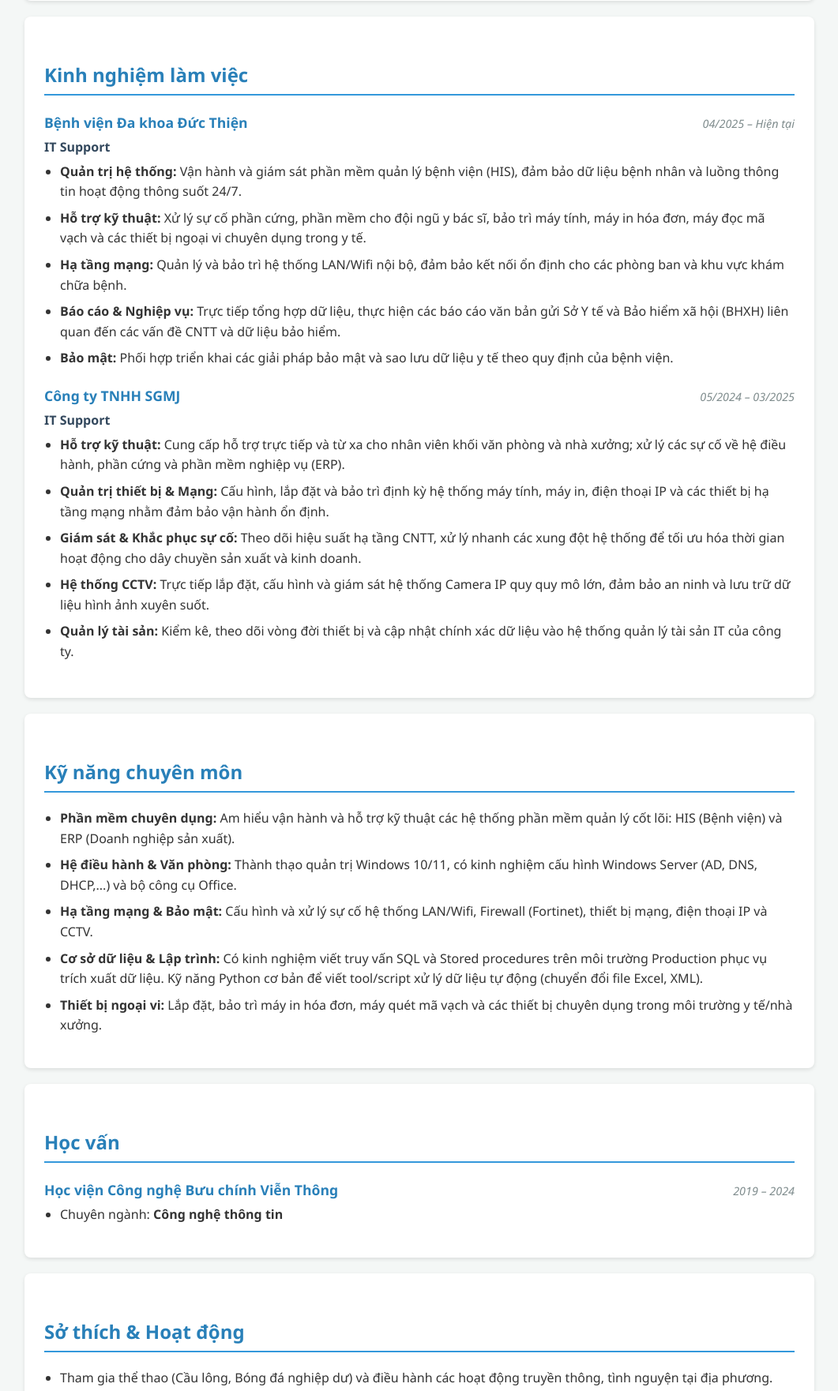
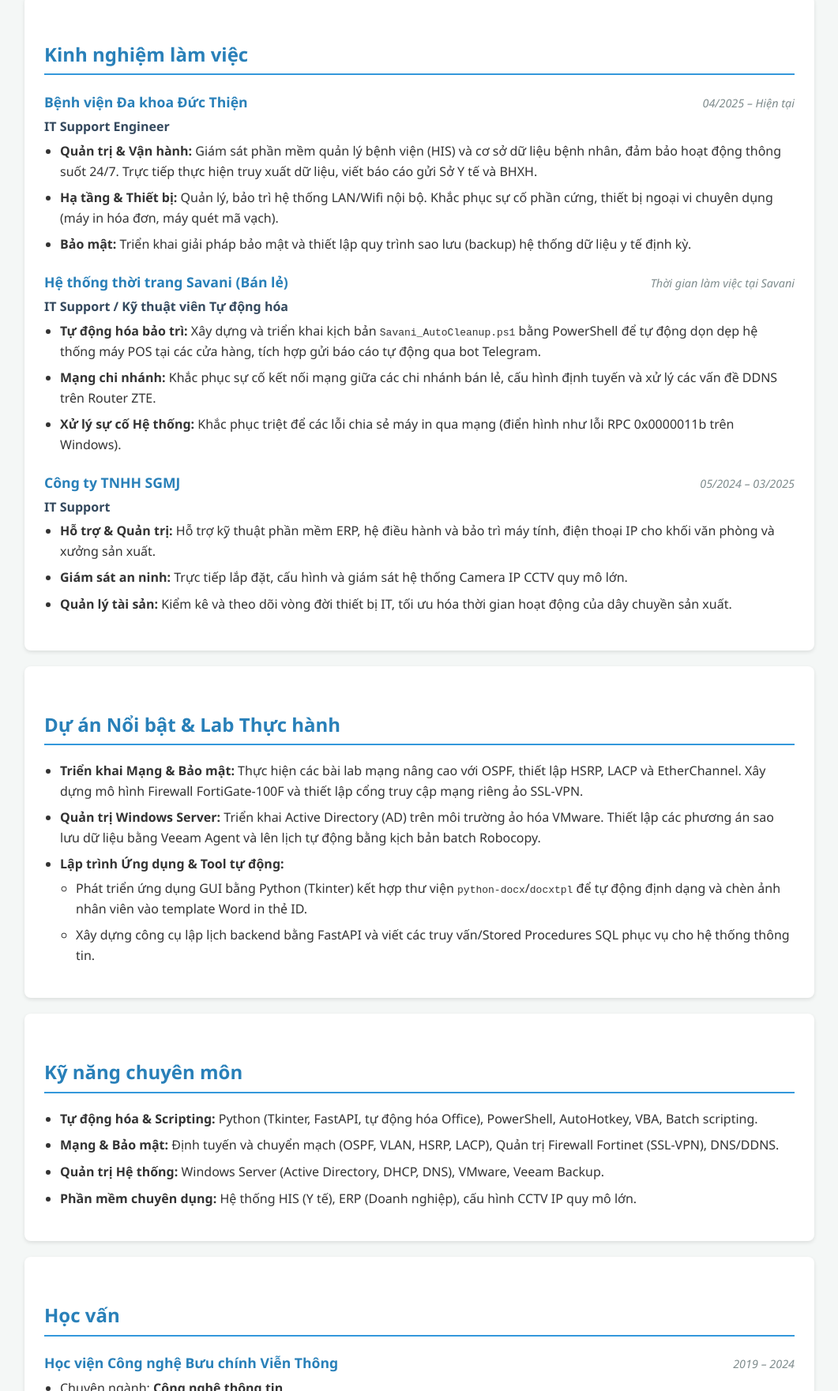
Before and after one commit to daipham2001/my-cv, a plain HTML site: page index.html in a window 1280 px wide. Shown: the part 582-2344 px from the top of the page at 79% size, without its empty margins (109-1170 px from the left). Drawn offline with Linux system fonts and the light colour scheme.

Commit message:
Update index.html

```diff
--- a/index.html
+++ b/index.html
@@ -14,7 +14,6 @@
         h2 { color: #2980b9; border-bottom: 2px solid #3498db; padding-bottom: 5px; margin-top: 30px; }
         .section { background: #fff; padding: 25px; border-radius: 8px; margin-bottom: 20px; box-shadow: 0 2px 5px rgba(0,0,0,0.1); }
 
-        /* CSS cho phần kinh nghiệm làm việc */
         .job-block { margin-bottom: 20px; }
         .job-header { display: flex; justify-content: space-between; align-items: baseline; margin-bottom: 5px; flex-wrap: wrap; }
         .company { font-weight: bold; color: #2980b9; font-size: 1.1em; }
@@ -28,7 +27,6 @@
         .cert-item h3 { margin-bottom: 15px; color: #34495e; font-size: 1.1em; }
         .pdf-frame { width: 100%; height: 500px; border: 1px solid #ddd; border-radius: 4px; }
 
-        /* Bố cục lưới cho chứng chỉ */
         .cert-grid {
             display: grid;
             grid-template-columns: repeat(auto-fill, minmax(350px, 1fr));
@@ -54,7 +52,7 @@
     <div class="container">
         <header>
             <h1>Phạm Hồng Đại</h1>
-            <div class="title">IT Support</div>
+            <div class="title">IT Support Engineer / System Administrator</div>
             <div class="contact">
                 Email: phamhongdai2001@gmail.com | SĐT: 0388560668 <br>
                 Địa chỉ: Thôn Phú Quang, Lưu Vệ, Thanh Hóa
@@ -63,7 +61,7 @@
 
         <div class="section">
             <h2>Mục tiêu nghề nghiệp</h2>
-            <p>Tôi mong muốn ứng tuyển vị trí IT Support để trực tiếp đóng góp kỹ năng xử lý sự cố hệ thống và vận hành hạ tầng mạng, đảm bảo tính ổn định cao nhất cho các hoạt động nghiệp vụ của Quý công ty. Với kinh nghiệm thực tế đã trải qua cả môi trường doanh nghiệp sản xuất và vận hành phần mềm chuyên dụng tại bệnh viện, tôi tự tin về khả năng thích nghi nhanh và hỗ trợ kỹ thuật hiệu quả. Tôi kỳ vọng được làm việc trong một môi trường chuyên nghiệp để vừa phát huy năng lực, vừa nâng cao trình độ chuyên sâu về quản trị hệ thống, đồng hành lâu dài cùng sự phát triển của đơn vị.</p>
+            <p>Ứng tuyển vị trí IT Support / System Admin để vận dụng kinh nghiệm xử lý sự cố, triển khai hạ tầng mạng và đặc biệt là khả năng viết kịch bản tự động hóa (Python, PowerShell) vào việc tối ưu hệ thống. Với nền tảng kỹ thuật thực chiến từ môi trường y tế đến hệ thống chuỗi bán lẻ, tôi mong muốn đảm bảo tính ổn định và tính sẵn sàng cao nhất cho hệ thống CNTT của Quý công ty, đồng thời phát triển bản thân theo định hướng chuyên gia quản trị hệ thống.</p>
         </div>
 
         <div class="section">
@@ -74,13 +72,24 @@
                     <span class="company">Bệnh viện Đa khoa Đức Thiện</span>
                     <span class="job-date">04/2025 – Hiện tại</span>
                 </div>
-                <div class="job-title">IT Support</div>
+                <div class="job-title">IT Support Engineer</div>
                 <ul>
-                    <li><strong>Quản trị hệ thống:</strong> Vận hành và giám sát phần mềm quản lý bệnh viện (HIS), đảm bảo dữ liệu bệnh nhân và luồng thông tin hoạt động thông suốt 24/7.</li>
-                    <li><strong>Hỗ trợ kỹ thuật:</strong> Xử lý sự cố phần cứng, phần mềm cho đội ngũ y bác sĩ, bảo trì máy tính, máy in hóa đơn, máy đọc mã vạch và các thiết bị ngoại vi chuyên dụng trong y tế.</li>
-                    <li><strong>Hạ tầng mạng:</strong> Quản lý và bảo trì hệ thống LAN/Wifi nội bộ, đảm bảo kết nối ổn định cho các phòng ban và khu vực khám chữa bệnh.</li>
-                    <li><strong>Báo cáo & Nghiệp vụ:</strong> Trực tiếp tổng hợp dữ liệu, thực hiện các báo cáo văn bản gửi Sở Y tế và Bảo hiểm xã hội (BHXH) liên quan đến các vấn đề CNTT và dữ liệu bảo hiểm.</li>
-                    <li><strong>Bảo mật:</strong> Phối hợp triển khai các giải pháp bảo mật và sao lưu dữ liệu y tế theo quy định của bệnh viện.</li>
+                    <li><strong>Quản trị & Vận hành:</strong> Giám sát phần mềm quản lý bệnh viện (HIS) và cơ sở dữ liệu bệnh nhân, đảm bảo hoạt động thông suốt 24/7. Trực tiếp thực hiện truy xuất dữ liệu, viết báo cáo gửi Sở Y tế và BHXH.</li>
+                    <li><strong>Hạ tầng & Thiết bị:</strong> Quản lý, bảo trì hệ thống LAN/Wifi nội bộ. Khắc phục sự cố phần cứng, thiết bị ngoại vi chuyên dụng (máy in hóa đơn, máy quét mã vạch).</li>
+                    <li><strong>Bảo mật:</strong> Triển khai giải pháp bảo mật và thiết lập quy trình sao lưu (backup) hệ thống dữ liệu y tế định kỳ.</li>
+                </ul>
+            </div>
+
+            <div class="job-block">
+                <div class="job-header">
+                    <span class="company">Hệ thống thời trang Savani (Bán lẻ)</span>
+                    <span class="job-date">Thời gian làm việc tại Savani</span>
+                </div>
+                <div class="job-title">IT Support / Kỹ thuật viên Tự động hóa</div>
+                <ul>
+                    <li><strong>Tự động hóa bảo trì:</strong> Xây dựng và triển khai kịch bản <code>Savani_AutoCleanup.ps1</code> bằng PowerShell để tự động dọn dẹp hệ thống máy POS tại các cửa hàng, tích hợp gửi báo cáo tự động qua bot Telegram.</li>
+                    <li><strong>Mạng chi nhánh:</strong> Khắc phục sự cố kết nối mạng giữa các chi nhánh bán lẻ, cấu hình định tuyến và xử lý các vấn đề DDNS trên Router ZTE.</li>
+                    <li><strong>Xử lý sự cố Hệ thống:</strong> Khắc phục triệt để các lỗi chia sẻ máy in qua mạng (điển hình như lỗi RPC 0x0000011b trên Windows).</li>
                 </ul>
             </div>
 
@@ -91,23 +100,34 @@
                 </div>
                 <div class="job-title">IT Support</div>
                 <ul>
-                    <li><strong>Hỗ trợ kỹ thuật:</strong> Cung cấp hỗ trợ trực tiếp và từ xa cho nhân viên khối văn phòng và nhà xưởng; xử lý các sự cố về hệ điều hành, phần cứng và phần mềm nghiệp vụ (ERP).</li>
-                    <li><strong>Quản trị thiết bị & Mạng:</strong> Cấu hình, lắp đặt và bảo trì định kỳ hệ thống máy tính, máy in, điện thoại IP và các thiết bị hạ tầng mạng nhằm đảm bảo vận hành ổn định.</li>
-                    <li><strong>Giám sát & Khắc phục sự cố:</strong> Theo dõi hiệu suất hạ tầng CNTT, xử lý nhanh các xung đột hệ thống để tối ưu hóa thời gian hoạt động cho dây chuyền sản xuất và kinh doanh.</li>
-                    <li><strong>Hệ thống CCTV:</strong> Trực tiếp lắp đặt, cấu hình và giám sát hệ thống Camera IP quy quy mô lớn, đảm bảo an ninh và lưu trữ dữ liệu hình ảnh xuyên suốt.</li>
-                    <li><strong>Quản lý tài sản:</strong> Kiểm kê, theo dõi vòng đời thiết bị và cập nhật chính xác dữ liệu vào hệ thống quản lý tài sản IT của công ty.</li>
+                    <li><strong>Hỗ trợ & Quản trị:</strong> Hỗ trợ kỹ thuật phần mềm ERP, hệ điều hành và bảo trì máy tính, điện thoại IP cho khối văn phòng và xưởng sản xuất.</li>
+                    <li><strong>Giám sát an ninh:</strong> Trực tiếp lắp đặt, cấu hình và giám sát hệ thống Camera IP CCTV quy mô lớn.</li>
+                    <li><strong>Quản lý tài sản:</strong> Kiểm kê và theo dõi vòng đời thiết bị IT, tối ưu hóa thời gian hoạt động của dây chuyền sản xuất.</li>
                 </ul>
             </div>
         </div>
 
         <div class="section">
+            <h2>Dự án Nổi bật & Lab Thực hành</h2>
+            <ul>
+                <li><strong>Triển khai Mạng & Bảo mật:</strong> Thực hiện các bài lab mạng nâng cao với OSPF, thiết lập HSRP, LACP và EtherChannel. Xây dựng mô hình Firewall FortiGate-100F và thiết lập cổng truy cập mạng riêng ảo SSL-VPN.</li>
+                <li><strong>Quản trị Windows Server:</strong> Triển khai Active Directory (AD) trên môi trường ảo hóa VMware. Thiết lập các phương án sao lưu dữ liệu bằng Veeam Agent và lên lịch tự động bằng kịch bản batch Robocopy.</li>
+                <li><strong>Lập trình Ứng dụng & Tool tự động:</strong>
+                    <ul>
+                        <li>Phát triển ứng dụng GUI bằng Python (Tkinter) kết hợp thư viện <code>python-docx</code>/<code>docxtpl</code> để tự động định dạng và chèn ảnh nhân viên vào template Word in thẻ ID.</li>
+                        <li>Xây dựng công cụ lập lịch backend bằng FastAPI và viết các truy vấn/Stored Procedures SQL phục vụ cho hệ thống thông tin.</li>
+                    </ul>
+                </li>
+            </ul>
+        </div>
+
+        <div class="section">
             <h2>Kỹ năng chuyên môn</h2>
             <ul>
-                <li><strong>Phần mềm chuyên dụng:</strong> Am hiểu vận hành và hỗ trợ kỹ thuật các hệ thống phần mềm quản lý cốt lõi: HIS (Bệnh viện) và ERP (Doanh nghiệp sản xuất).</li>
-                <li><strong>Hệ điều hành & Văn phòng:</strong> Thành thạo quản trị Windows 10/11, có kinh nghiệm cấu hình Windows Server (AD, DNS, DHCP,...) và bộ công cụ Office.</li>
-                <li><strong>Hạ tầng mạng & Bảo mật:</strong> Cấu hình và xử lý sự cố hệ thống LAN/Wifi, Firewall (Fortinet), thiết bị mạng, điện thoại IP và CCTV.</li>
-                <li><strong>Cơ sở dữ liệu & Lập trình:</strong> Có kinh nghiệm viết truy vấn SQL và Stored procedures trên môi trường Production phục vụ trích xuất dữ liệu. Kỹ năng Python cơ bản để viết tool/script xử lý dữ liệu tự động (chuyển đổi file Excel, XML).</li>
-                <li><strong>Thiết bị ngoại vi:</strong> Lắp đặt, bảo trì máy in hóa đơn, máy quét mã vạch và các thiết bị chuyên dụng trong môi trường y tế/nhà xưởng.</li>
+                <li><strong>Tự động hóa & Scripting:</strong> Python (Tkinter, FastAPI, tự động hóa Office), PowerShell, AutoHotkey, VBA, Batch scripting.</li>
+                <li><strong>Mạng & Bảo mật:</strong> Định tuyến và chuyển mạch (OSPF, VLAN, HSRP, LACP), Quản trị Firewall Fortinet (SSL-VPN), DNS/DDNS.</li>
+                <li><strong>Quản trị Hệ thống:</strong> Windows Server (Active Directory, DHCP, DNS), VMware, Veeam Backup.</li>
+                <li><strong>Phần mềm chuyên dụng:</strong> Hệ thống HIS (Y tế), ERP (Doanh nghiệp), cấu hình CCTV IP quy mô lớn.</li>
             </ul>
         </div>
 
@@ -119,13 +139,6 @@
             </div>
             <ul>
                 <li>Chuyên ngành: <strong>Công nghệ thông tin</strong></li>
-            </ul>
-        </div>
-
-        <div class="section">
-            <h2>Sở thích & Hoạt động</h2>
-            <ul>
-                <li>Tham gia thể thao (Cầu lông, Bóng đá nghiệp dư) và điều hành các hoạt động truyền thông, tình nguyện tại địa phương.</li>
             </ul>
         </div>
 
```
